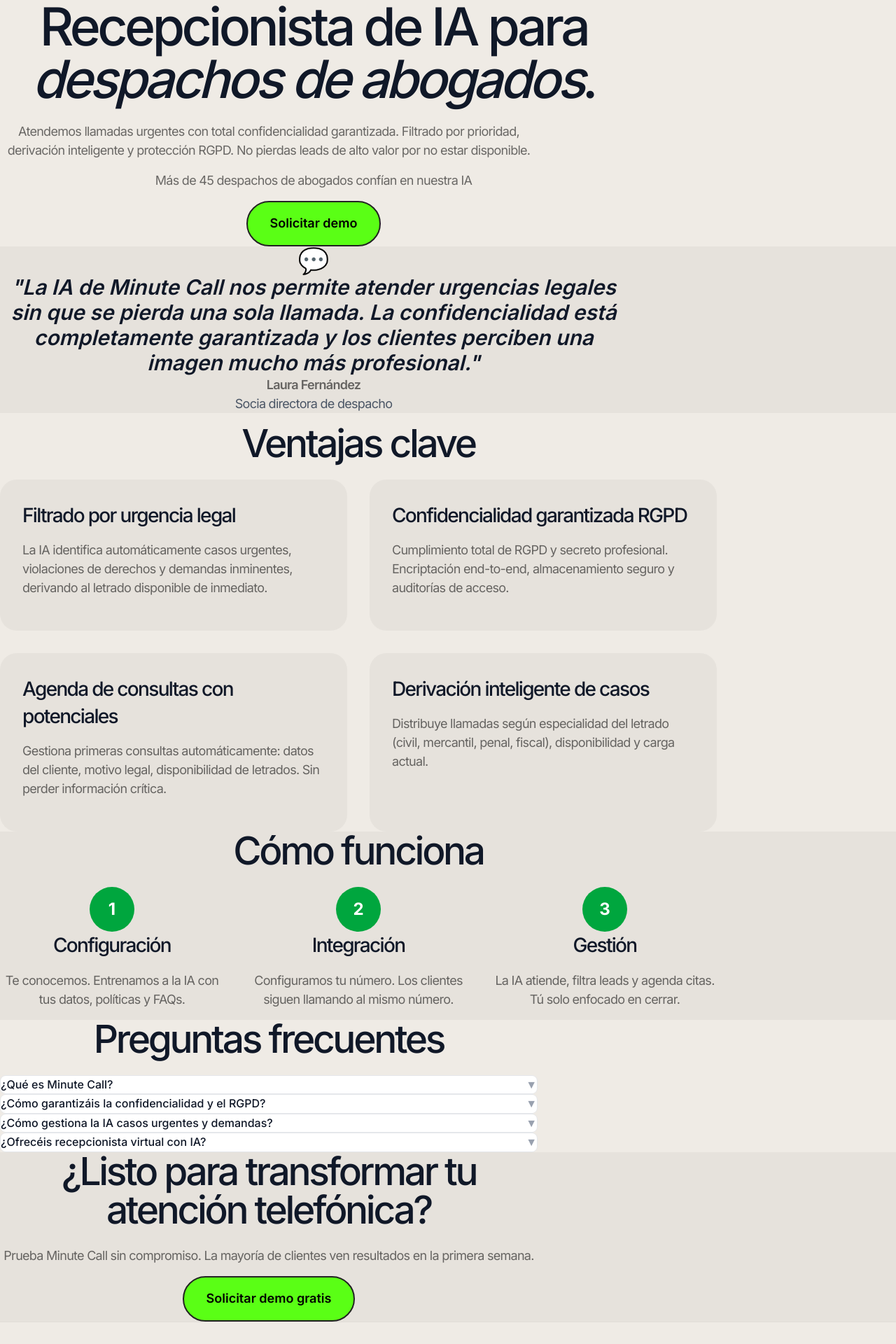
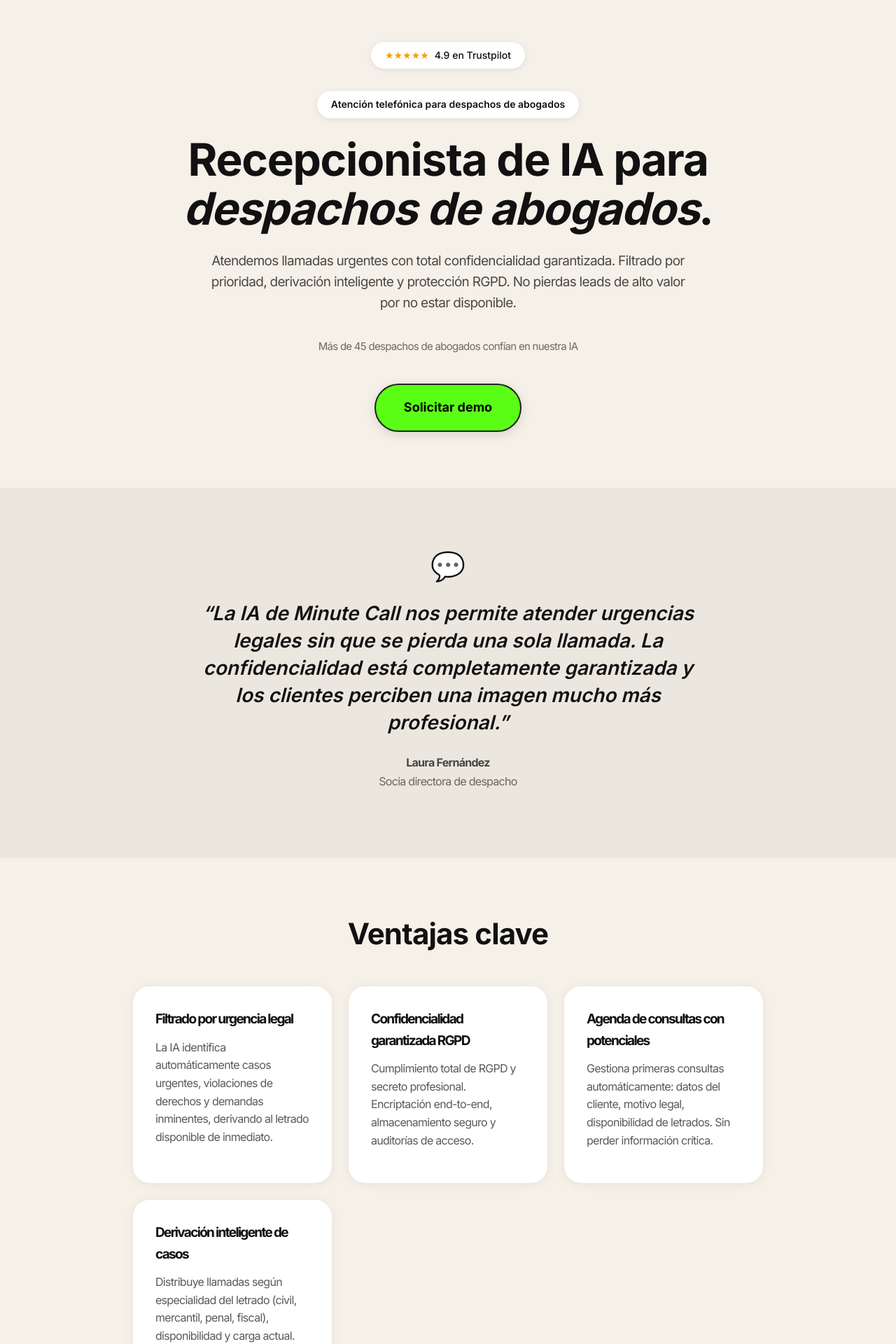
Before and after one commit to albcast1/minute-call-next, a Next.js app: page /lp/recepcionista-ia-abogados in a window 1280 px wide. Shown: the part 125-2045 px from the top of the page at 70% size. Built offline with nearby package versions, Linux system fonts and the light colour scheme.

Commit message:
Update page.tsx

```diff
--- a/src/app/lp/[slug]/page.tsx
+++ b/src/app/lp/[slug]/page.tsx
@@ -39,19 +39,17 @@ function FAQAccordion({
   faq: Array<{ question: string; answer: string }>;
 }) {
   return (
-    <div className="space-y-4">
+    <div style={{ display: "flex", flexDirection: "column", gap: 16 }}>
       {faq.map((item, index) => (
         <details
           key={index}
-          className="group border border-gray-200 rounded-lg overflow-hidden"
+          style={{ border: "1.5px solid rgba(0,0,0,0.12)", borderRadius: 16, overflow: "hidden" }}
         >
-          <summary className="cursor-pointer px-6 py-4 bg-white hover:bg-gray-50 flex items-center justify-between font-medium text-gray-900">
+          <summary style={{ cursor: "pointer", padding: "20px 24px", background: "#fff", display: "flex", alignItems: "center", justifyContent: "space-between", fontWeight: 600, fontSize: 17, color: "#111", listStyle: "none" }}>
             <span>{item.question}</span>
-            <span className="text-gray-400 group-open:rotate-180 transition-transform">
-              ▼
-            </span>
+            <span style={{ color: "rgba(0,0,0,0.4)", fontSize: 14, flexShrink: 0, marginLeft: 16 }}>▼</span>
           </summary>
-          <div className="px-6 py-4 bg-gray-50 text-gray-700 border-t border-gray-200">
+          <div style={{ padding: "16px 24px", background: "#F5F0E8", color: "rgba(0,0,0,0.7)", fontSize: 16, lineHeight: 1.6, borderTop: "1.5px solid rgba(0,0,0,0.08)" }}>
             {item.answer}
           </div>
         </details>
@@ -69,50 +67,51 @@ export default async function LandingPage({
   const sector = sectors.find((s) => s.slug === slug);
 
   if (!sector) {
-    return <div className="text-center py-20">Sector no encontrado</div>;
+    return <div style={{ textAlign: "center", padding: "80px 24px", background: "#F5F0E8" }}>Sector no encontrado</div>;
   }
 
   return (
-    <div>
+    <div style={{ background: "#F5F0E8", minHeight: "100vh", fontFamily: "inherit" }}>
       <FAQPageSchema faqs={sector.faq.map(f => ({ question: f.question, answer: f.answer }))} />
       <BreadcrumbSchema items={[
         { name: "Inicio", url: "https://www.minute-call.com" },
         { name: sector.title, url: `https://www.minute-call.com/lp/${sector.slug}` }
       ]} />
+
       {/* Hero Section */}
-      <section className="pt-20 pb-16 px-4 sm:px-6 lg:px-8">
-        <div className="max-w-4xl mx-auto">
+      <section style={{ paddingTop: 100, paddingBottom: 80, paddingLeft: 24, paddingRight: 24 }}>
+        <div style={{ maxWidth: 860, margin: "0 auto" }}>
           {/* Trustpilot Badge */}
-          <div className="flex justify-center mb-8">
-            <div className="inline-flex items-center gap-2 bg-white px-4 py-2 rounded-full text-sm font-medium text-gray-900">
-              <span className="text-yellow-400">★★★★★</span>
+          <div style={{ display: "flex", justifyContent: "center", marginBottom: 32 }}>
+            <div style={{ display: "inline-flex", alignItems: "center", gap: 8, background: "#fff", padding: "8px 20px", borderRadius: 50, fontSize: 14, fontWeight: 500, color: "#111", boxShadow: "0 2px 8px rgba(0,0,0,0.08)" }}>
+              <span style={{ color: "#f59e0b" }}>★★★★★</span>
               <span>4.9 en Trustpilot</span>
             </div>
           </div>
 
           {/* Tag Badge */}
-          <div className="flex justify-center mb-6">
-            <span className="inline-block bg-white px-4 py-2 rounded-full text-sm font-semibold text-gray-900">
+          <div style={{ display: "flex", justifyContent: "center", marginBottom: 24 }}>
+            <span style={{ display: "inline-block", background: "#fff", padding: "8px 20px", borderRadius: 50, fontSize: 14, fontWeight: 600, color: "#111", boxShadow: "0 2px 8px rgba(0,0,0,0.08)" }}>
               {sector.heroTag}
             </span>
           </div>
 
           {/* Main Headline */}
-          <h1 className="text-4xl sm:text-5xl lg:text-6xl font-bold text-center text-gray-900 mb-6 leading-tight">
-            Recepcionista de IA para <em className="italic">{sector.sector}</em>.
+          <h1 style={{ fontSize: "clamp(36px, 6vw, 64px)", fontWeight: 800, textAlign: "center", color: "#111", marginBottom: 24, lineHeight: 1.1, letterSpacing: "-0.02em" }}>
+            Recepcionista de IA para <em style={{ fontStyle: "italic" }}>{sector.sector}</em>.
           </h1>
 
           {/* Subtitle */}
-          <p className="text-lg sm:text-xl text-gray-700 text-center mb-8 leading-relaxed max-w-3xl mx-auto">
+          <p style={{ fontSize: 19, color: "rgba(0,0,0,0.7)", textAlign: "center", lineHeight: 1.6, maxWidth: 680, margin: "0 auto 32px auto" }}>
             {sector.heroSubtitle}
           </p>
 
           {/* Social Proof */}
-          <p className="text-center text-gray-600 mb-10">{sector.socialProof}</p>
+          <p style={{ textAlign: "center", color: "rgba(0,0,0,0.56)", fontSize: 15, marginBottom: 40 }}>{sector.socialProof}</p>
 
           {/* CTA Button */}
-          <div className="flex justify-center mb-12">
-            <button style={{ backgroundColor: "#5AFF15", color: "black", border: "2px solid #222", fontWeight: "600", padding: "16px 32px", borderRadius: "50px", fontSize: "18px", cursor: "pointer", transition: "all 0.2s ease" }}>
+          <div style={{ display: "flex", justifyContent: "center" }}>
+            <button style={{ backgroundColor: "#5AFF15", color: "#000", border: "2px solid #222", fontWeight: 700, padding: "18px 40px", borderRadius: 50, fontSize: 18, cursor: "pointer", boxShadow: "0 4px 16px rgba(0,0,0,0.12)" }}>
               Solicitar demo
             </button>
           </div>
@@ -120,37 +119,36 @@ export default async function LandingPage({
       </section>
 
       {/* Testimonial Section */}
-      <section className="py-16 px-4 sm:px-6 lg:px-8" style={{ backgroundColor: "rgba(0,0,0,0.04)" }}>
-        <div className="max-w-4xl mx-auto text-center">
-          <div className="mb-4 text-4xl">💬</div>
-          <blockquote className="text-2xl sm:text-3xl font-semibold text-gray-900 mb-6 italic">
-            "{sector.testimonial.quote}"
+      <section style={{ padding: "80px 24px", background: "rgba(0,0,0,0.04)" }}>
+        <div style={{ maxWidth: 720, margin: "0 auto", textAlign: "center" }}>
+          <div style={{ marginBottom: 16, fontSize: 40 }}>💬</div>
+          <blockquote style={{ fontSize: "clamp(20px, 3vw, 28px)", fontWeight: 600, color: "#111", marginBottom: 24, fontStyle: "italic", lineHeight: 1.4, margin: "0 0 24px 0" }}>
+            &ldquo;{sector.testimonial.quote}&rdquo;
           </blockquote>
-          <p className="text-gray-700">
-            <span className="font-semibold">{sector.testimonial.author}</span>
+          <p style={{ color: "rgba(0,0,0,0.7)", fontSize: 16 }}>
+            <span style={{ fontWeight: 700 }}>{sector.testimonial.author}</span>
             <br />
-            <span className="text-gray-600">{sector.testimonial.role}</span>
+            <span style={{ color: "rgba(0,0,0,0.56)" }}>{sector.testimonial.role}</span>
           </p>
         </div>
       </section>
 
       {/* Features Section */}
-      <section className="py-20 px-4 sm:px-6 lg:px-8">
-        <div className="max-w-5xl mx-auto">
-          <h2 className="text-3xl sm:text-4xl font-bold text-gray-900 mb-12 text-center">
+      <section style={{ padding: "80px 24px" }}>
+        <div style={{ maxWidth: 900, margin: "0 auto" }}>
+          <h2 style={{ fontSize: "clamp(28px, 4vw, 42px)", fontWeight: 800, color: "#111", marginBottom: 48, textAlign: "center", letterSpacing: "-0.02em" }}>
             Ventajas clave
           </h2>
-
-          <div className="grid grid-cols-1 md:grid-cols-2 gap-8">
+          <div style={{ display: "grid", gridTemplateColumns: "repeat(auto-fit, minmax(280px, 1fr))", gap: 24 }}>
             {sector.features.map((feature, index) => (
               <div
                 key={index}
-                style={{ backgroundColor: "rgba(0,0,0,0.04)", borderRadius: "24px", padding: "32px" }}
+                style={{ background: "#fff", borderRadius: 24, padding: 32, boxShadow: "0 2px 16px rgba(0,0,0,0.06)" }}
               >
-                <h3 className="text-xl font-bold text-gray-900 mb-4">
+                <h3 style={{ fontSize: 19, fontWeight: 700, color: "#111", marginBottom: 12 }}>
                   {feature.title}
                 </h3>
-                <p className="text-gray-700 leading-relaxed">
+                <p style={{ color: "rgba(0,0,0,0.65)", lineHeight: 1.6, fontSize: 16 }}>
                   {feature.description}
                 </p>
               </div>
@@ -160,41 +158,25 @@ export default async function LandingPage({
       </section>
 
       {/* How It Works Section */}
-      <section className="py-20 px-4 sm:px-6 lg:px-8" style={{ backgroundColor: "rgba(0,0,0,0.04)" }}>
-        <div className="max-w-5xl mx-auto">
-          <h2 className="text-3xl sm:text-4xl font-bold text-gray-900 mb-12 text-center">
+      <section style={{ padding: "80px 24px", background: "rgba(0,0,0,0.04)" }}>
+        <div style={{ maxWidth: 900, margin: "0 auto" }}>
+          <h2 style={{ fontSize: "clamp(28px, 4vw, 42px)", fontWeight: 800, color: "#111", marginBottom: 48, textAlign: "center", letterSpacing: "-0.02em" }}>
             Cómo funciona
           </h2>
-
-          <div className="grid grid-cols-1 md:grid-cols-3 gap-8">
+          <div style={{ display: "grid", gridTemplateColumns: "repeat(auto-fit, minmax(220px, 1fr))", gap: 32 }}>
             {[
-              {
-                number: "1",
-                title: "Configuración",
-                description:
-                  "Te conocemos. Entrenamos a la IA con tus datos, políticas y FAQs.",
-              },
-              {
-                number: "2",
-                title: "Integración",
-                description:
-                  "Configuramos tu número. Los clientes siguen llamando al mismo número.",
-              },
-              {
-                number: "3",
-                title: "Gestión",
-                description:
-                  "La IA atiende, filtra leads y agenda citas. Tú solo enfocado en cerrar.",
-              },
+              { number: "1", title: "Configuración", description: "Te conocemos. Entrenamos a la IA con tus datos, políticas y FAQs." },
+              { number: "2", title: "Integración", description: "Configuramos tu número. Los clientes siguen llamando al mismo número." },
+              { number: "3", title: "Gestión", description: "La IA atiende, filtra leads y agenda citas. Tú solo enfocado en cerrar." },
             ].map((step, index) => (
-              <div key={index} className="text-center">
-                <div className="inline-flex items-center justify-center w-16 h-16 bg-green-600 text-white rounded-full font-bold text-2xl mb-4">
+              <div key={index} style={{ textAlign: "center" }}>
+                <div style={{ display: "inline-flex", alignItems: "center", justifyContent: "center", width: 64, height: 64, background: "#5AFF15", border: "2px solid #222", borderRadius: "50%", fontWeight: 800, fontSize: 24, color: "#111", marginBottom: 16 }}>
                   {step.number}
                 </div>
-                <h3 className="text-xl font-bold text-gray-900 mb-3">
+                <h3 style={{ fontSize: 19, fontWeight: 700, color: "#111", marginBottom: 10 }}>
                   {step.title}
                 </h3>
-                <p className="text-gray-700">{step.description}</p>
+                <p style={{ color: "rgba(0,0,0,0.65)", fontSize: 16, lineHeight: 1.6 }}>{step.description}</p>
               </div>
             ))}
           </div>
@@ -202,9 +184,9 @@ export default async function LandingPage({
       </section>
 
       {/* FAQ Section */}
-      <section className="py-20 px-4 sm:px-6 lg:px-8">
-        <div className="max-w-3xl mx-auto">
-          <h2 className="text-3xl sm:text-4xl font-bold text-gray-900 mb-12 text-center">
+      <section style={{ padding: "80px 24px" }}>
+        <div style={{ maxWidth: 720, margin: "0 auto" }}>
+          <h2 style={{ fontSize: "clamp(28px, 4vw, 42px)", fontWeight: 800, color: "#111", marginBottom: 48, textAlign: "center", letterSpacing: "-0.02em" }}>
             Preguntas frecuentes
           </h2>
           <FAQAccordion faq={sector.faq} />
@@ -212,16 +194,15 @@ export default async function LandingPage({
       </section>
 
       {/* Bottom CTA Section */}
-      <section className="py-20 px-4 sm:px-6 lg:px-8" style={{ backgroundColor: "rgba(0,0,0,0.04)" }}>
-        <div className="max-w-3xl mx-auto text-center">
-          <h2 className="text-3xl sm:text-4xl font-bold text-gray-900 mb-6">
+      <section style={{ padding: "80px 24px", background: "rgba(0,0,0,0.04)" }}>
+        <div style={{ maxWidth: 720, margin: "0 auto", textAlign: "center" }}>
+          <h2 style={{ fontSize: "clamp(28px, 4vw, 42px)", fontWeight: 800, color: "#111", marginBottom: 24, letterSpacing: "-0.02em" }}>
             ¿Listo para transformar tu atención telefónica?
           </h2>
-          <p className="text-lg text-gray-700 mb-8">
-            Prueba Minute Call sin compromiso. La mayoría de clientes ven
-            resultados en la primera semana.
+          <p style={{ fontSize: 18, color: "rgba(0,0,0,0.7)", marginBottom: 40, lineHeight: 1.6 }}>
+            Prueba Minute Call sin compromiso. La mayoría de clientes ven resultados en la primera semana.
           </p>
-          <button style={{ backgroundColor: "#5AFF15", color: "black", border: "2px solid #222", fontWeight: "600", padding: "16px 32px", borderRadius: "50px", fontSize: "18px", cursor: "pointer", transition: "all 0.2s ease" }}>
+          <button style={{ backgroundColor: "#5AFF15", color: "#000", border: "2px solid #222", fontWeight: 700, padding: "18px 40px", borderRadius: 50, fontSize: 18, cursor: "pointer", boxShadow: "0 4px 16px rgba(0,0,0,0.12)" }}>
             Solicitar demo gratis
           </button>
         </div>
```
